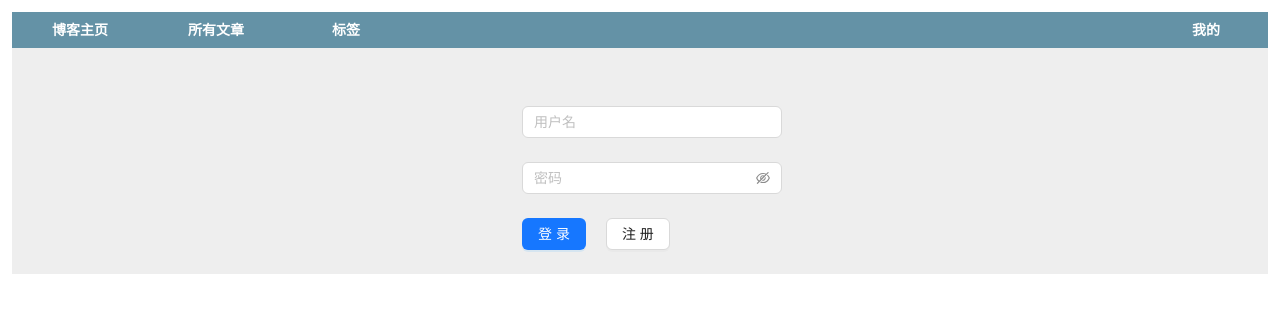
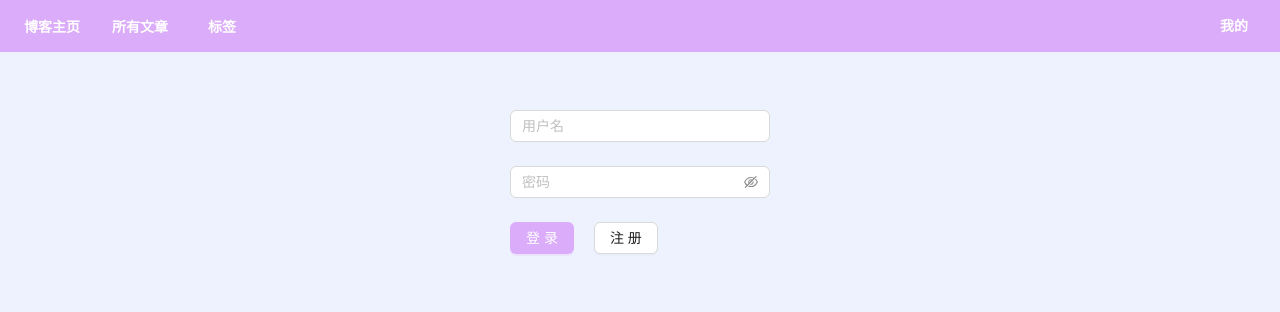
Before and after one commit to ANS-HD/person-react, a React (Create React App) app: page /login in a window 1280 px wide. Shown: the top 312 px of the page. Built offline with nearby package versions, Linux system fonts and the light colour scheme.

Commit message:
chore: 优化

```diff
--- a/src/App.tsx
+++ b/src/App.tsx
@@ -25,18 +25,21 @@ const Index: React.FC = () => {
     defaultValue: false,
   })
 
-  function searchRouteDetail(path: string, routes: RouteObject[]): RouteObject | null {
+  function searchRouteDetail(
+    path: string,
+    routes: RouteObject[],
+  ): RouteObject | null {
     for (let item of routes) {
-      if (item.path === path) return item;
+      if (item.path === path) return item
       if (item.children) {
-        const result = searchRouteDetail(path, item.children);
+        const result = searchRouteDetail(path, item.children)
         if (result !== null) {
-          return result;  // 如果找到了子路由，就返回结果，否则继续查找其他子路由
+          return result // 如果找到了子路由，就返回结果，否则继续查找其他子路由
         }
       }
     }
 
-    return null; // 如果在当前路由和所有子路由中都没有找到匹配的路径，则返回null
+    return null // 如果在当前路由和所有子路由中都没有找到匹配的路径，则返回null
   }
 
   //全局路由守卫
@@ -45,22 +48,18 @@ const Index: React.FC = () => {
     navigate: NavigateFunction, //类型在react-router-dom中导入
     routes: RouteObject[],
   ) {
-
     //找到对应的路由信息，判断有没有权限控制
     const routeDetail = searchRouteDetail(pathname, routes)
 
     //没有找到路由，跳转404
     if (!routeDetail) {
-      console.log(routeDetail, location.pathname)
-      //  navigate("/404");
+      navigate('/404')
       return false
     }
     //如果需要权限验证
     if (routeDetail.index) {
       const token = localStorage.getItem('Token')
-
       if (!token) {
-        message.error('请先登录或者注册')
         navigate('/login')
         return false
       }
@@ -69,7 +68,6 @@ const Index: React.FC = () => {
   }
 
   useEffect(() => {
-
     setIsAuth(guard(location.pathname, navigate, routes))
   }, [location.pathname])
 
@@ -79,10 +77,3 @@ const Index: React.FC = () => {
 }
 
 export default Index
-
-// function App() {
-//   const GetRoutes = () => useRoutes(routes);
-//   return <GetRoutes/>;
-// }
-
-// export default App;
--- a/src/index.css
+++ b/src/index.css
@@ -10,5 +10,4 @@ body {
 }
 
 #root {
-  padding: 12px;
 }
--- a/src/index.tsx
+++ b/src/index.tsx
@@ -3,7 +3,7 @@ import ReactDOM from 'react-dom/client'
 import App from './App'
 import { BrowserRouter } from 'react-router-dom'
 import './index.css'
-import { ConfigProvider, theme } from 'antd'
+import { Button, ConfigProvider, theme } from 'antd'
 
 const root = ReactDOM.createRoot(document.getElementById('root') as HTMLElement)
 
@@ -13,7 +13,7 @@ root.render(
       theme={{
         // algorithm: theme.defaultAlgorithm,
         token: {
-            // colorPrimary: '#24aee9',
+          colorPrimary: '#dbacf9',
           // colorBgBase: '#ffffff',
         },
       }}
--- a/src/layout/index.tsx
+++ b/src/layout/index.tsx
@@ -1,5 +1,5 @@
 import React, { useEffect, useState } from 'react'
-import { Layout, Menu } from 'antd'
+import { Layout } from 'antd'
 import { Link, useLocation, useNavigate } from 'react-router-dom'
 import { Outlet } from 'react-router-dom'
 import { Headers } from '@/components'
@@ -46,21 +46,21 @@ function Index() {
   }, [location.pathname])
 
   return (
-    <Layout>
-      <header className="bg-gray text-white  flex justify-center items-center px-6">
-        <div className="hidden  lg:flex lg:gap-x-12">
+    <Layout style={{ borderRadius: 8, minHeight: '100vh' }}>
+      <div className="bg-purple text-white  flex justify-center items-center p-2 ">
+        <div>
           <Link
             to="/home"
             className={`text-sm font-semibold  leading-full py-2 px-4 ${
-              check === '/home' && 'bg-blue'
+              check === '/home' && 'bg-purple'
             }`}
           >
-            博客主页{' '}
+            博客主页
           </Link>
           <Link
             to="/about"
             className={`text-sm font-semibold  leading-full py-2 px-4 ${
-              check === '/about' && 'bg-blue'
+              check === '/about' && 'bg-purple'
             }`}
           >
             所有文章
@@ -68,7 +68,7 @@ function Index() {
           <Link
             to="/label"
             className={`text-sm font-semibold  leading-full py-2 px-6 ${
-              check === '/label' && 'bg-blue'
+              check === '/label' && 'bg-purple'
             }`}
           >
             标签
@@ -78,14 +78,14 @@ function Index() {
           <Link
             to="/user"
             className={`text-sm font-semibold  leading-full py-2 px-6 ${
-              check === '/user' && 'bg-blue'
+              check === '/user' && 'bg-purple'
             }`}
           >
             我的
           </Link>
         </div>
-      </header>
-      <Content className="pt-2 bg-gray-g">
+      </div>
+      <Content className="pt-2 bg-bgColor">
         <Outlet />
       </Content>
     </Layout>
--- a/src/pages/home/index.tsx
+++ b/src/pages/home/index.tsx
@@ -15,8 +15,6 @@ const defaultRecords = {
 }
 
 const Index: React.FC = () => {
-  console.log('home')
-  const a = 1
   const res = useRequest(() => userList({ name: 'name1' }), {
     onSuccess: (res) => {},
     manual: true,
@@ -40,8 +38,8 @@ const Index: React.FC = () => {
     createTag.run({ tagName: value })
 
   return (
-    <div className="container w-full mt-2 mb-2">
-      <div className=" container flex justify-between items-center w-full mb-2">
+    <div className="container w-full mt-2 mb-2 p-4">
+      <div className=" container flex justify-between items-center w-full mb-2 ">
         <Search
           style={{ width: 300 }}
           placeholder="请输入关键字进行搜索"
--- a/tailwind.config.js
+++ b/tailwind.config.js
@@ -9,7 +9,8 @@ module.exports = {
     },
     colors: {
       blue: '#1fb6ff',
-      purple: '#7e5bef',
+      purple: '#dbacf9',
+      bgColor: 'rgb(238 242 255)',
       pink: '#ff49db',
       orange: '#ff7849',
       green: '#13ce66',
```
Also changed, not shown: package.json (+34 -34 lines), src/pages/login/index.tsx (+11 -9 lines), src/router.tsx (+4 -5 lines), 1 other file (tests, documents, lock files or other folders). Lines whose indentation alone changed are shown as unchanged.
